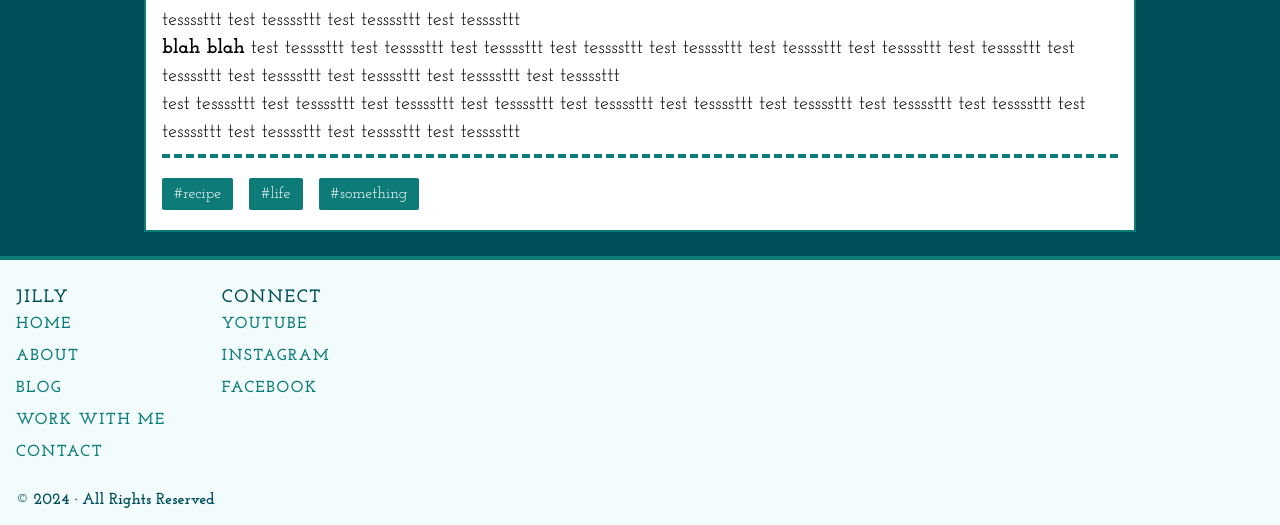
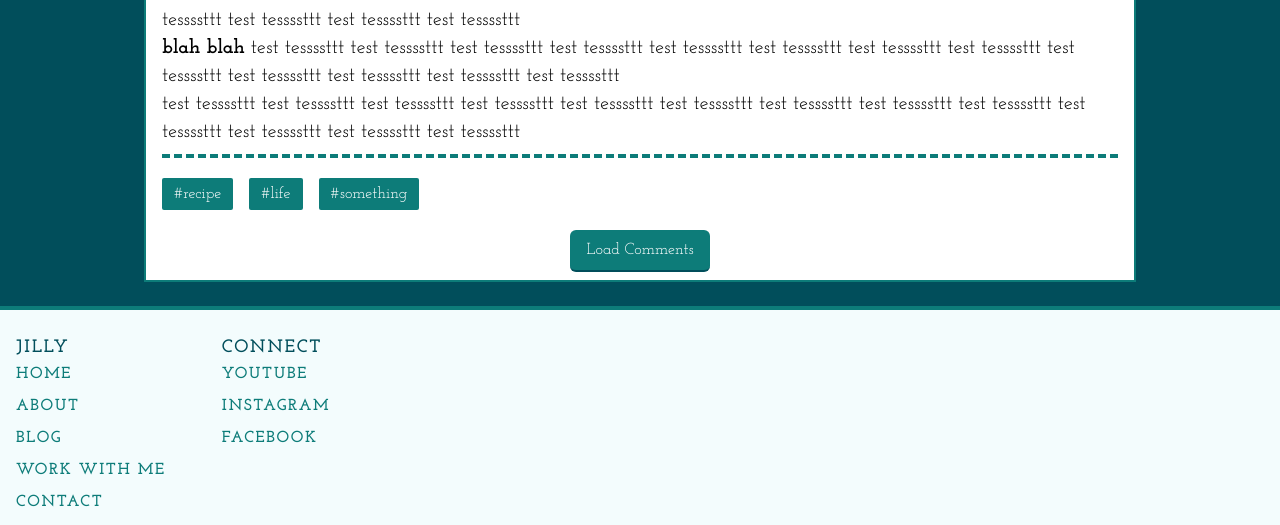
Before and after one commit to JSMarsh813/jillyannesite, a Gatsby site: page /2023-05-25-blah/ in a window 1280 px wide. Shown: the part 1092-1617 px from the top of the page. Built offline with nearby package versions, Linux system fonts and the light colour scheme; Gatsby itself is replaced by a stand-in of ours.

Commit message:
added button to toggle disquis comments, improving page loading time

```diff
--- a/src/templates/blog-post.js
+++ b/src/templates/blog-post.js
@@ -1,4 +1,4 @@
-import React from "react"
+import React, { useState } from "react"
 import PropTypes from "prop-types"
 import { kebabCase } from "lodash"
 import { Helmet } from "react-helmet"
@@ -26,6 +26,13 @@ export const BlogPostTemplate = ({
   const PostContent = contentComponent || Content
 
   const baseUrl = `http://nourishedbyketo.com`
+
+  const [disqusIsVisible, setDisqusVisibility] = useState(false)
+
+  // Set Disqus visibility state on click.
+  const showCommentsClick = event => {
+    setDisqusVisibility(true)
+  }
 
   let disqusConfig = {
     url: `${baseUrl + fields}`,
@@ -86,10 +93,20 @@ export const BlogPostTemplate = ({
                 </ul>
               </div>
             ) : null}
+            {!disqusIsVisible && (
+              <div className="flex center items-center justify-center">
+                <button
+                  className="button bg-secondary p-2 rounded-md border-b-2 mb-2 px-4 border-primary hover:bg-primary text-white "
+                  onClick={showCommentsClick}
+                >
+                  Load Comments
+                </button>
+              </div>
+            )}
 
-            <CommentCount config={disqusConfig} placeholder={"..."} />
-
-            <Disqus config={disqusConfig} />
+            {disqusIsVisible && (
+                <CommentCount config={disqusConfig} placeholder={"..."} />
+              ) && <Disqus config={disqusConfig} />}
           </div>
         </div>
       </div>
```
